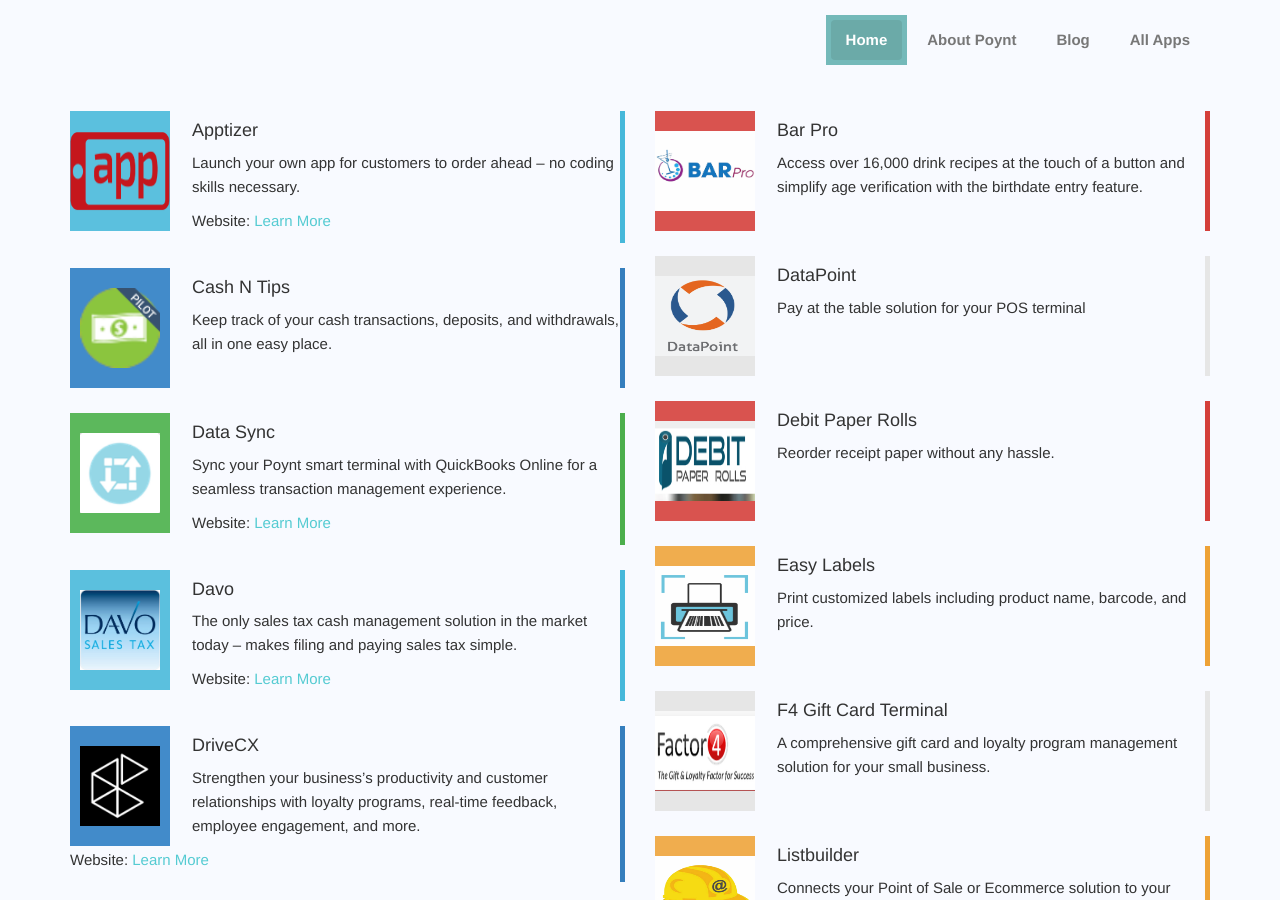
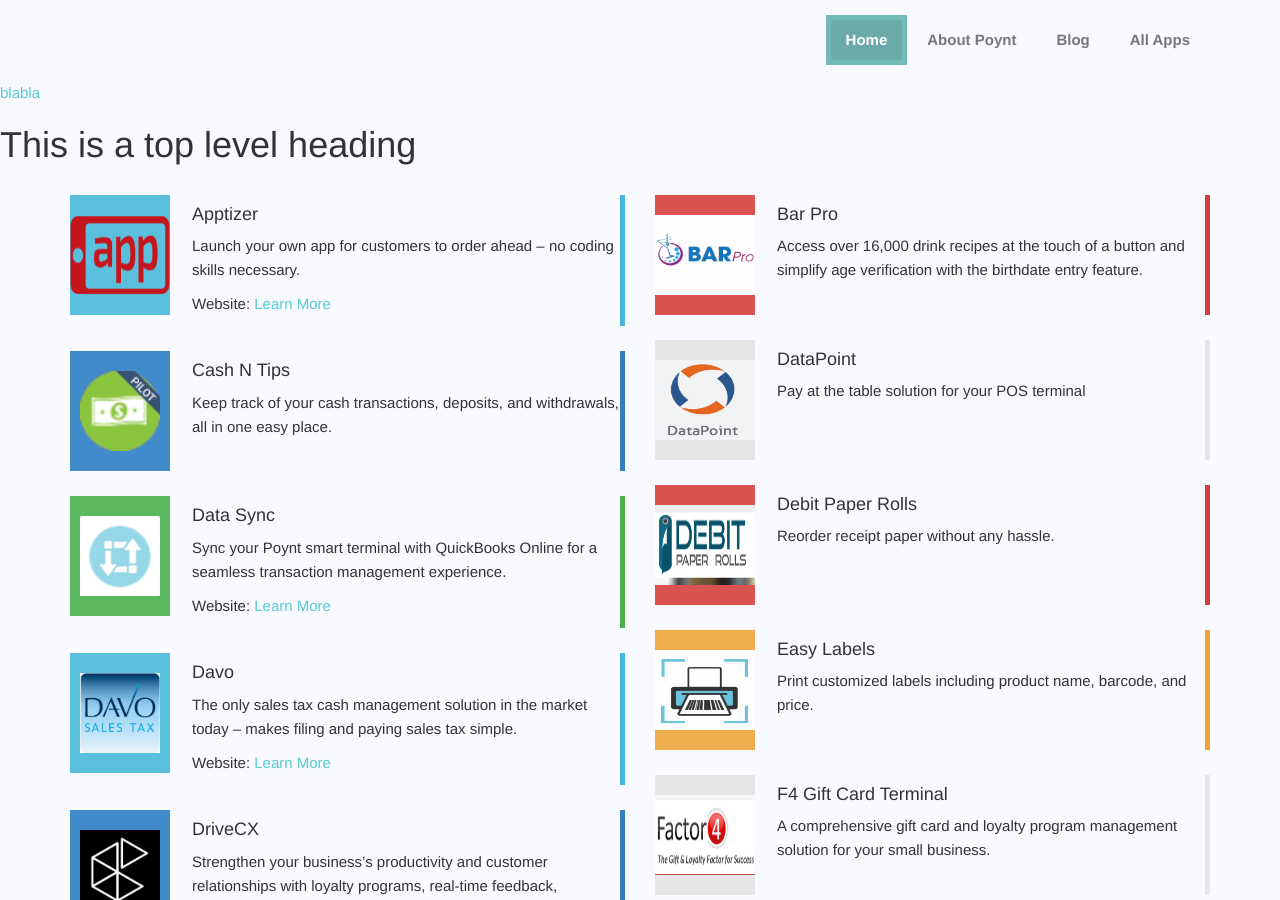
Before and after one commit to tmudireddy/Elavon, a Jekyll site: the page built from devices.html, in a window 1280 px wide and 900 px high. Built offline with Jekyll 4.4.1, drawn with Linux system fonts in a browser that asks for light colours.

Commit message:
testing devices

```diff
--- a/devices.html
+++ b/devices.html
@@ -3,7 +3,8 @@
 permalink: /devices
 ---
 <!-- Main Container | FIRST COLUMN -->
-
+<a href="#YourAnchor">blabla</a>
+<H1>This is a top level heading</H1>
 <div id="banners"></div>
 <div class="container">
   <div class="row">
```
